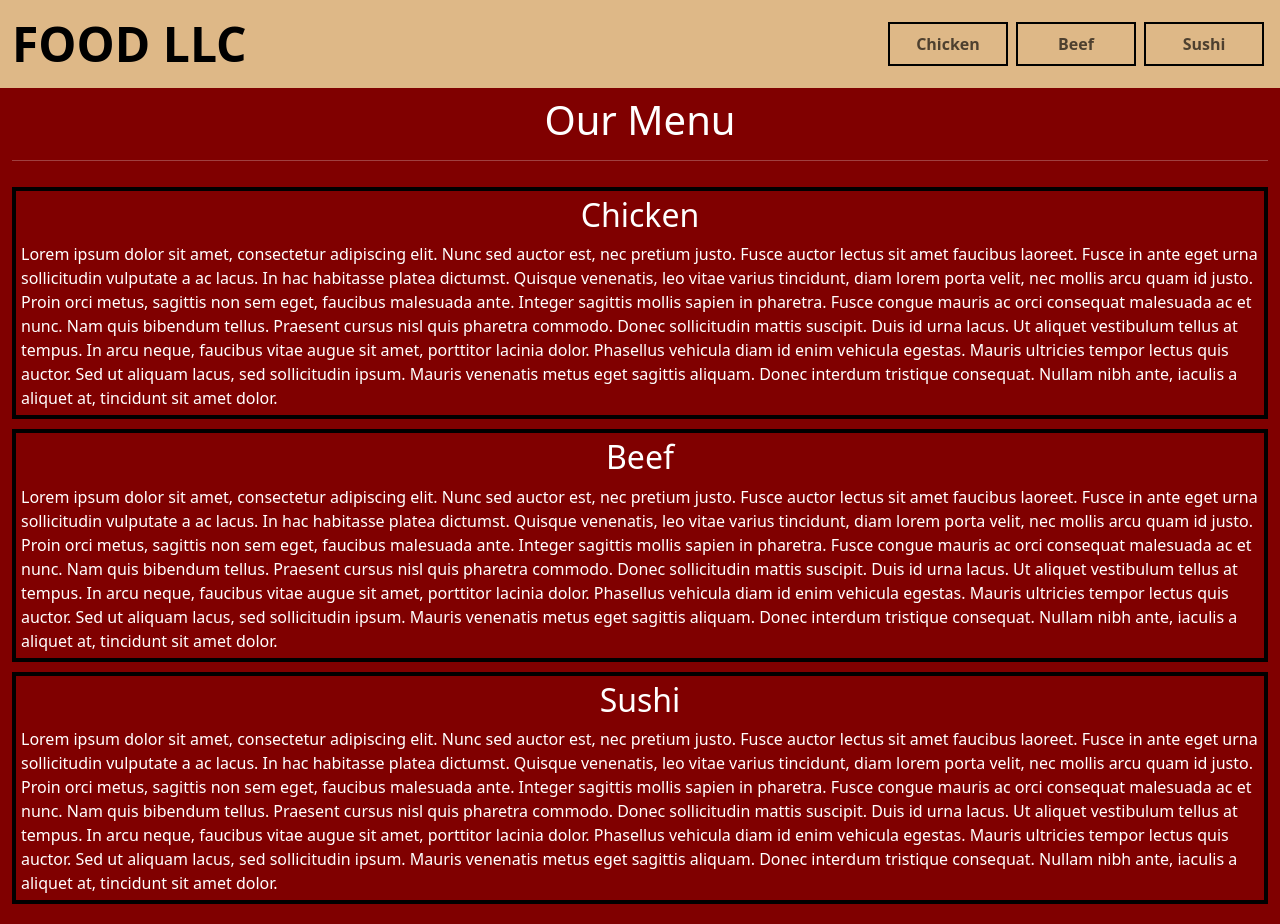
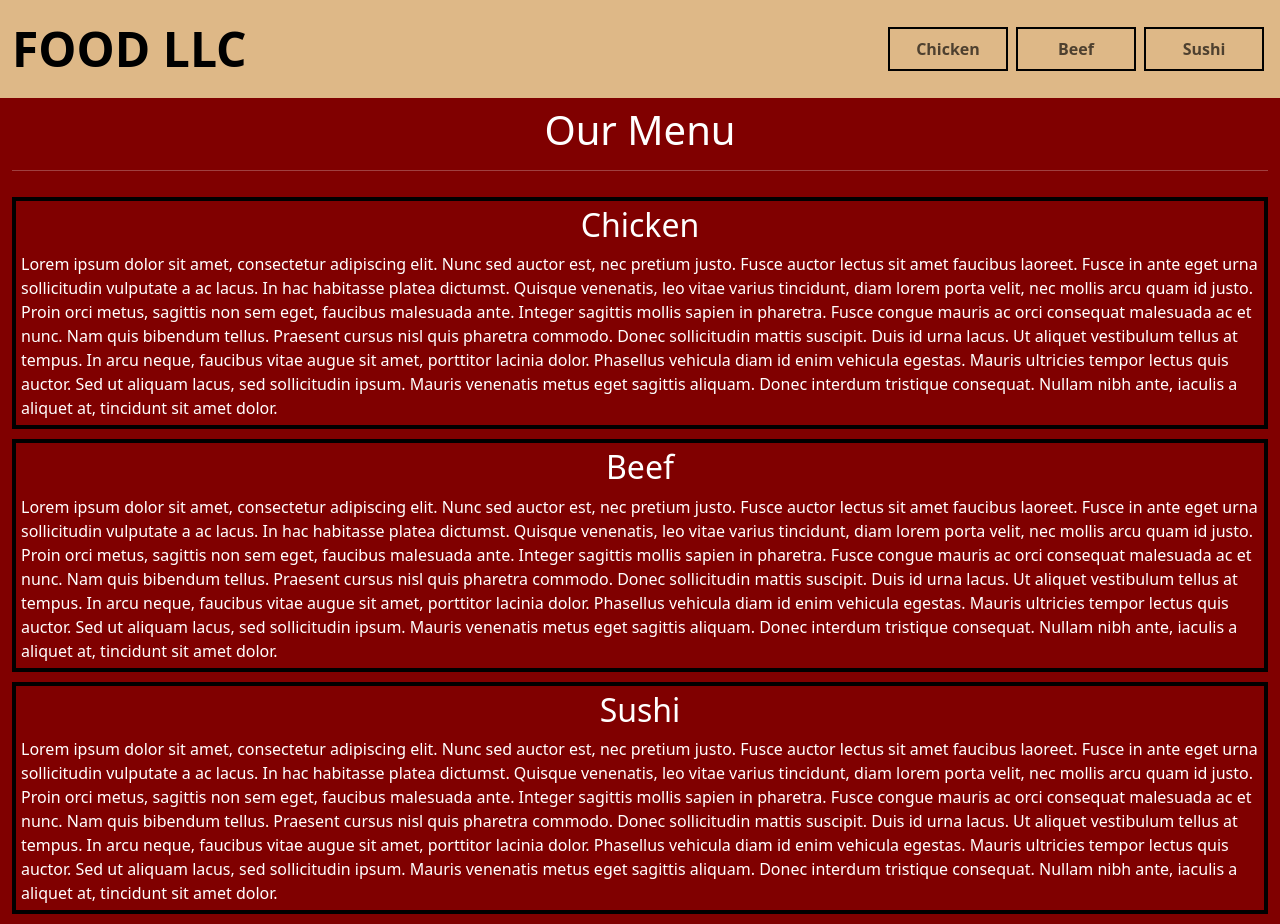
Before and after one commit to saadliaquat/assign3, a plain HTML site: page index.html in a window 1280 px wide. Drawn offline with nearby package versions, Linux system fonts and the light colour scheme.

Commit message:
Update index.html

```diff
--- a/index.html
+++ b/index.html
@@ -18,7 +18,7 @@
     <header class="Header">
         <nav id="header-navbar" class="navbar navbar-expand-md bg-body-tertiary colour sticky-top">
             <div class="container-fluid">
-                <a id="Name" href="index.html">FOOD LLC</a>
+                <a class="navbar-brand" id="Name" href="index.html">FOOD LLC</a>
                 <button class="navbar-toggler" type="button" data-bs-toggle="collapse" data-bs-target="#navbarSupportedContent" aria-controls="navbarSupportedContent" aria-expanded="false" aria-label="Toggle navigation">
                     <span class="navbar-toggler-icon"></span>
                 </button>
```
